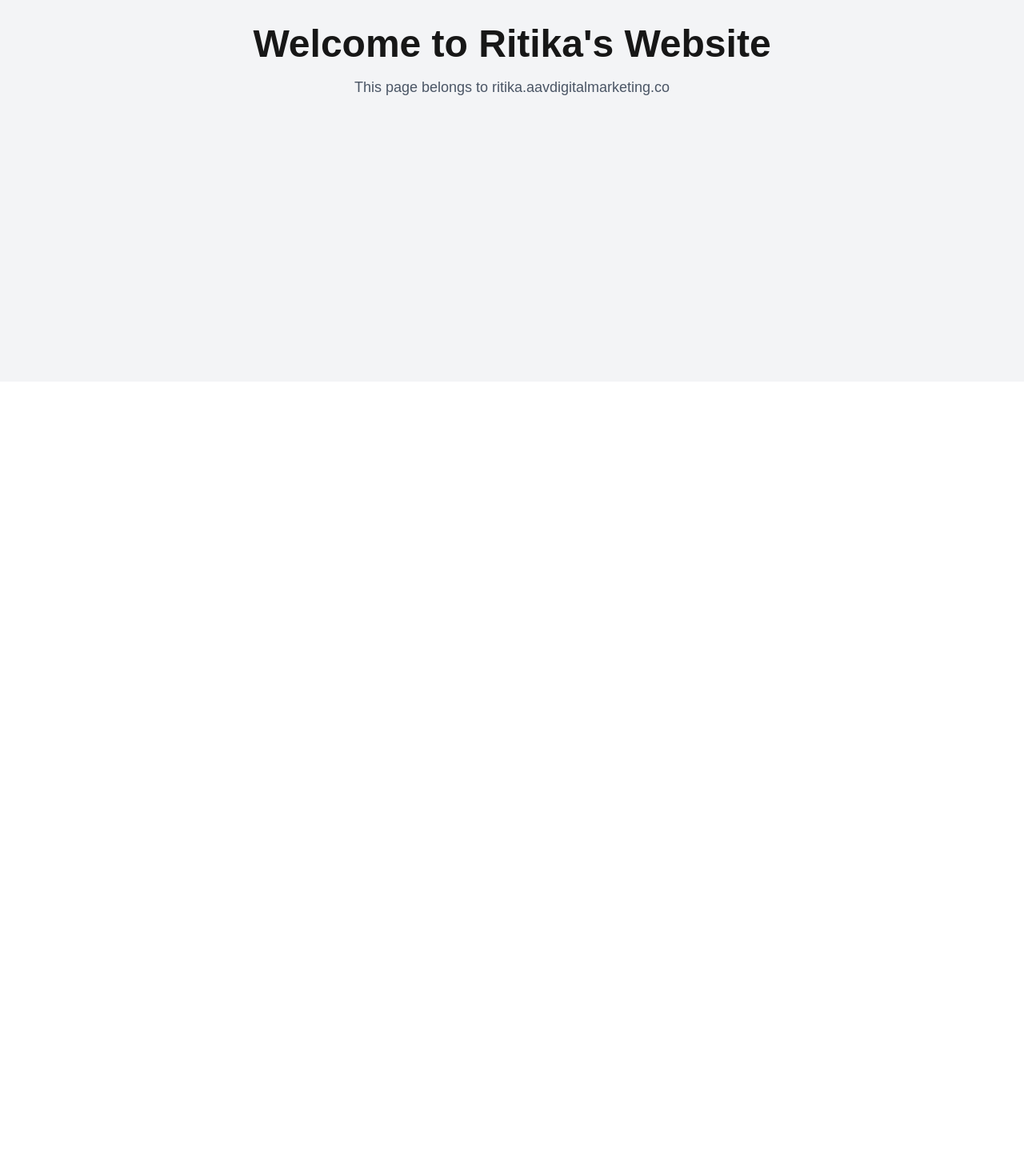
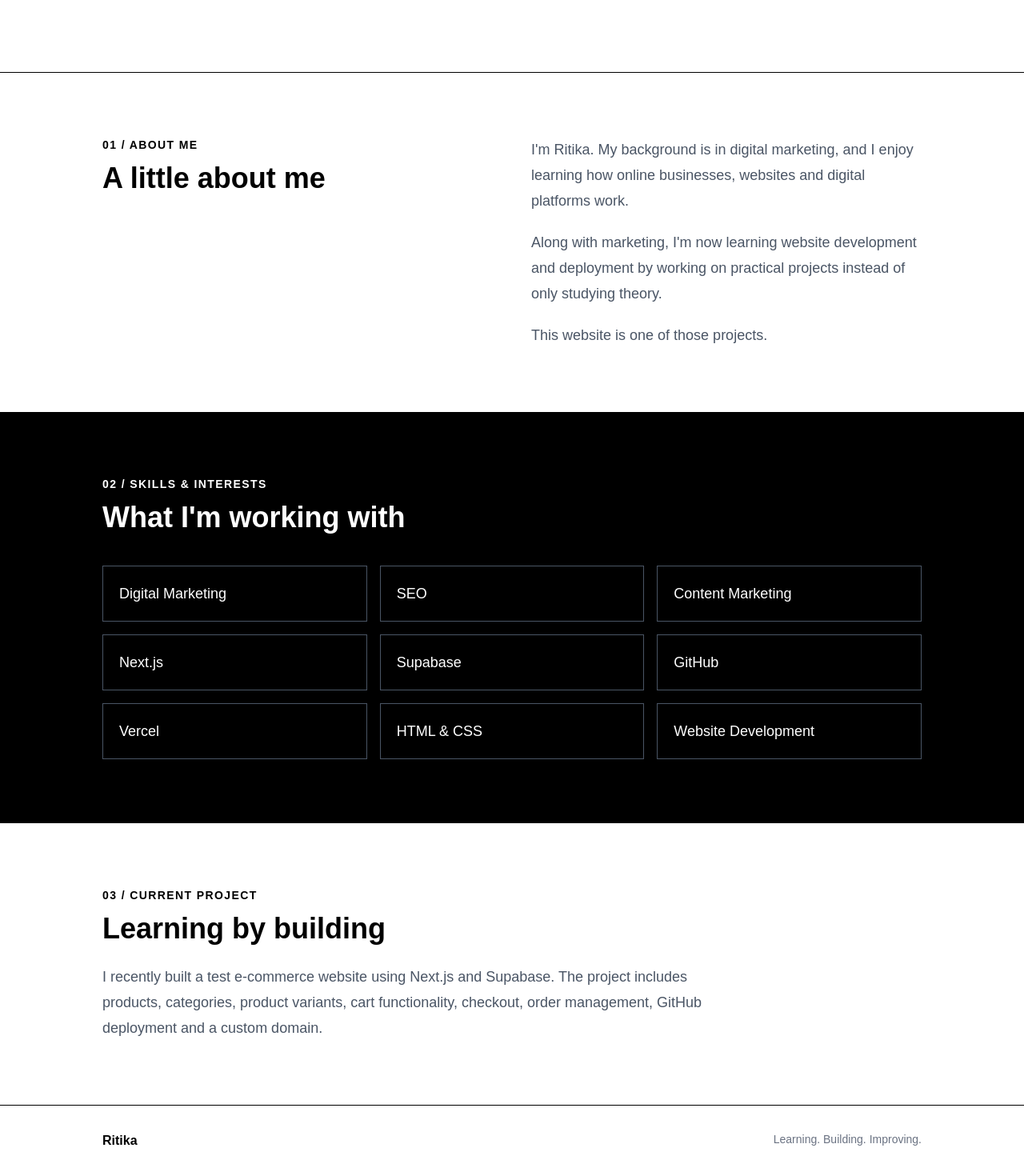
Before and after one commit to ritikasainiispier/ecommerce-project, a Next.js app: page /ritika in a window 1280 px wide. Shown: the part 323-1793 px from the top of the page at 80% size. Before the commit the page ends 800 px from the top, so only its background shows below. Built offline with nearby package versions, Linux system fonts and the light colour scheme.

Commit message:
Update Ritika about page

```diff
--- a/app/ritika/page.tsx
+++ b/app/ritika/page.tsx
@@ -1,15 +1,133 @@
 export default function RitikaPage() {
   return (
-    <main className="flex min-h-screen items-center justify-center bg-gray-100">
-      <div className="text-center">
-        <h1 className="text-5xl font-bold">
-          Welcome to Ritika&apos;s Website
-        </h1>
+    <main className="min-h-screen bg-white text-black">
 
-        <p className="mt-4 text-lg text-gray-600">
-          This page belongs to ritika.aavdigitalmarketing.co
-        </p>
-      </div>
+      {/* Hero */}
+      <section className="border-b border-black px-6 py-24">
+        <div className="mx-auto max-w-5xl">
+          <p className="mb-4 text-sm font-semibold uppercase tracking-[0.3em]">
+            Hello, I&apos;m
+          </p>
+
+          <h1 className="text-6xl font-bold md:text-8xl">
+            Ritika
+          </h1>
+
+          <p className="mt-6 max-w-2xl text-xl leading-relaxed text-gray-600">
+            I work in digital marketing and I&apos;m currently learning
+            web development by building real projects with Next.js,
+            Supabase, GitHub and Vercel.
+          </p>
+        </div>
+      </section>
+
+      {/* About */}
+      <section className="px-6 py-20">
+        <div className="mx-auto grid max-w-5xl gap-12 md:grid-cols-2">
+
+          <div>
+            <p className="mb-3 text-sm font-bold uppercase tracking-widest">
+              01 / About Me
+            </p>
+
+            <h2 className="text-4xl font-bold">
+              A little about me
+            </h2>
+          </div>
+
+          <div className="space-y-5 text-lg leading-8 text-gray-600">
+            <p>
+              I&apos;m Ritika. My background is in digital marketing,
+              and I enjoy learning how online businesses, websites and
+              digital platforms work.
+            </p>
+
+            <p>
+              Along with marketing, I&apos;m now learning website
+              development and deployment by working on practical
+              projects instead of only studying theory.
+            </p>
+
+            <p>
+              This website is one of those projects.
+            </p>
+          </div>
+
+        </div>
+      </section>
+
+      {/* Skills */}
+      <section className="bg-black px-6 py-20 text-white">
+        <div className="mx-auto max-w-5xl">
+
+          <p className="mb-3 text-sm font-bold uppercase tracking-widest">
+            02 / Skills & Interests
+          </p>
+
+          <h2 className="mb-10 text-4xl font-bold">
+            What I&apos;m working with
+          </h2>
+
+          <div className="grid gap-4 sm:grid-cols-2 md:grid-cols-3">
+
+            {[
+              "Digital Marketing",
+              "SEO",
+              "Content Marketing",
+              "Next.js",
+              "Supabase",
+              "GitHub",
+              "Vercel",
+              "HTML & CSS",
+              "Website Development",
+            ].map((skill) => (
+              <div
+                key={skill}
+                className="border border-gray-600 px-5 py-5 text-lg"
+              >
+                {skill}
+              </div>
+            ))}
+
+          </div>
+        </div>
+      </section>
+
+      {/* Current Project */}
+      <section className="px-6 py-20">
+        <div className="mx-auto max-w-5xl">
+
+          <p className="mb-3 text-sm font-bold uppercase tracking-widest">
+            03 / Current Project
+          </p>
+
+          <h2 className="text-4xl font-bold">
+            Learning by building
+          </h2>
+
+          <p className="mt-6 max-w-3xl text-lg leading-8 text-gray-600">
+            I recently built a test e-commerce website using Next.js
+            and Supabase. The project includes products, categories,
+            product variants, cart functionality, checkout, order
+            management, GitHub deployment and a custom domain.
+          </p>
+
+        </div>
+      </section>
+
+      {/* Footer */}
+      <footer className="border-t border-black px-6 py-8">
+        <div className="mx-auto flex max-w-5xl flex-col justify-between gap-3 md:flex-row">
+          <p className="font-semibold">
+            Ritika
+          </p>
+
+          <p className="text-sm text-gray-500">
+            Learning. Building. Improving.
+          </p>
+        </div>
+      </footer>
+
     </main>
   );
 }
```
